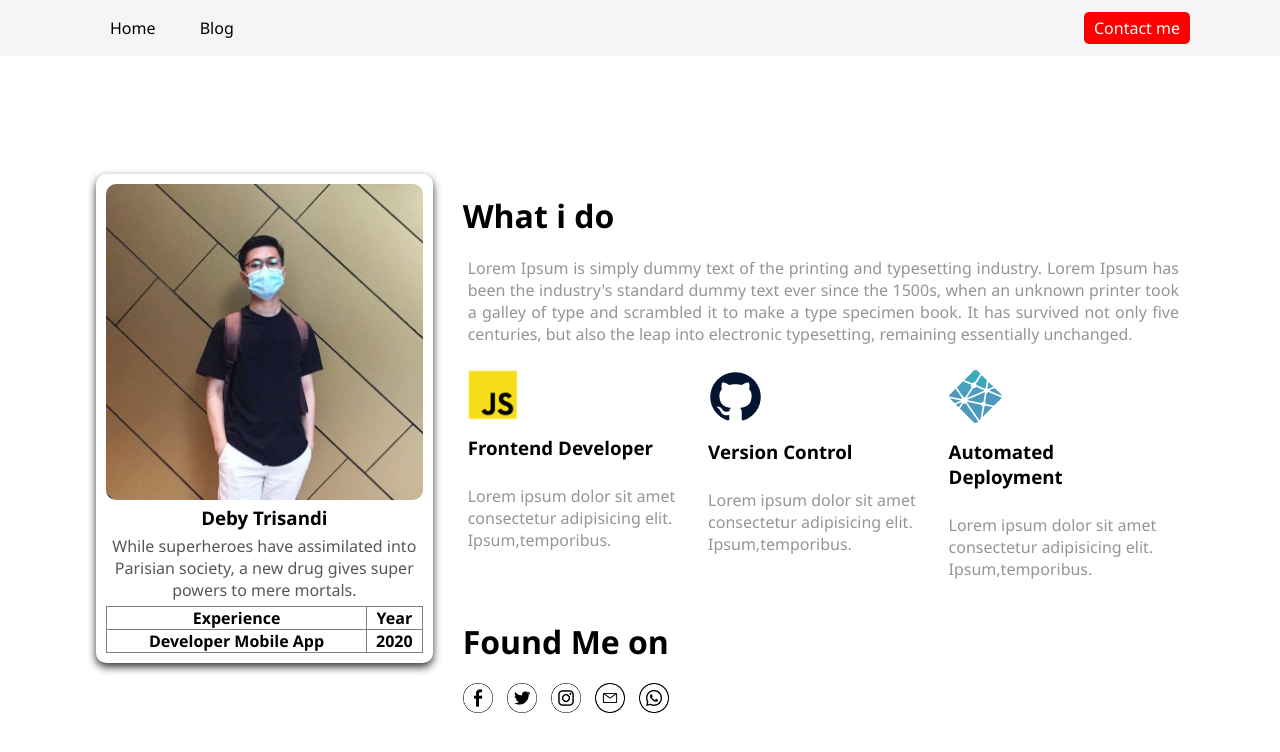
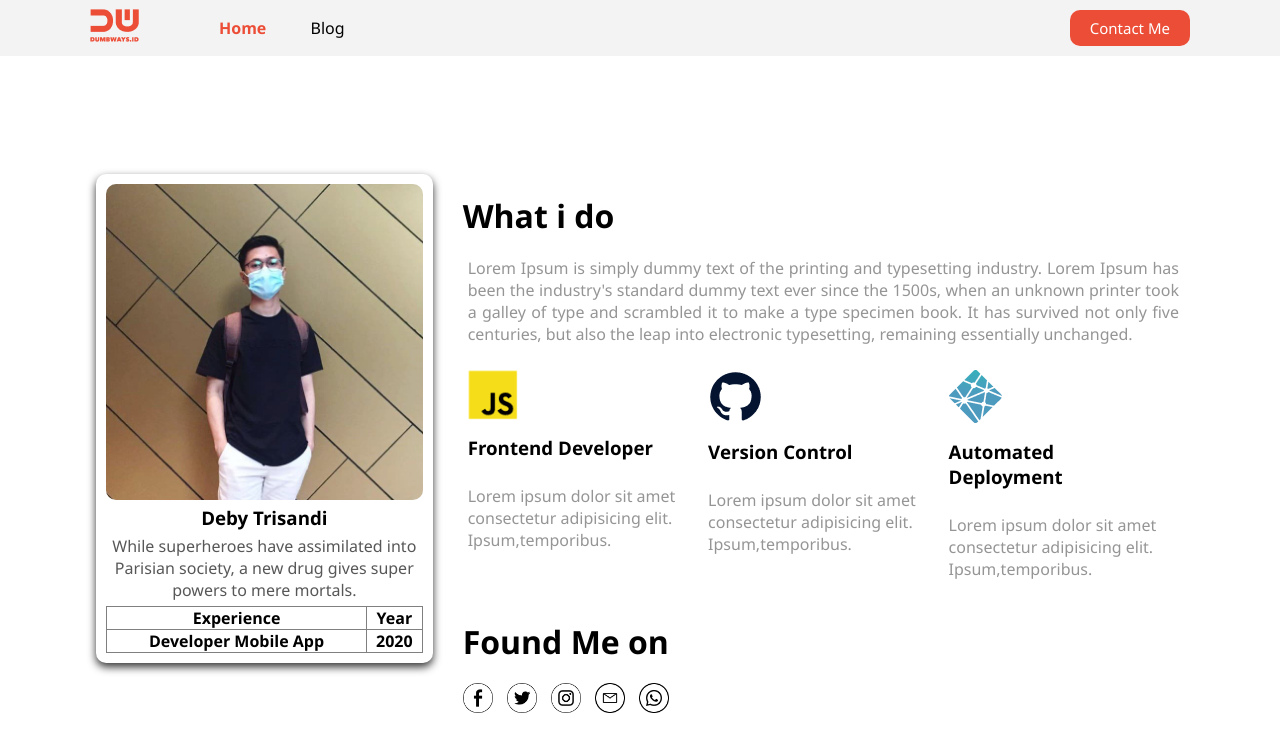
Before and after one commit to debbayy/personal-web, a plain HTML site: page index.html in a window 1280 px wide. Drawn offline with Linux system fonts and the light colour scheme.

Commit message:
version 1.1

```diff
--- a/index.html
+++ b/index.html
@@ -9,22 +9,25 @@
     <title>Home</title>
   </head>
   <body>
-    <nav>
-      <div class="left">
-        <img src="/DAY 3/assets/logo.png" alt="" />
+       <nav>
+      <div class="left-side">
+        <a href="index.html">
+          <img src="assets/logo.png" alt="logo" />
+        </a>
         <ul>
           <li>
-            <a href="index.html">Home</a>
+            <a href="index.html"class="home">Home</a>
           </li>
           <li>
-            <a href="blog.html">Blog</a>
+            <a href="blog.html" class="list-active">Blog</a>
           </li>
         </ul>
       </div>
-      <div class="right">
-        <a href="contact.html">Contact me</a>
+      <div class="right-side">
+        <a href="contact.html"> Contact Me </a>
       </div>
     </nav>
+
     <div class="container">
       <div class="selection">
         <div class="left">
--- a/style.css
+++ b/style.css
@@ -6,55 +6,56 @@
 /* body {
   margin: 0;
 } */
-
 nav {
   display: flex;
-  background-color: whitesmoke;
+  background: #f4f3f3;
   height: 7vh;
 }
 
-nav .left {
-  /*  background-color: aqua; */
-  flex: 50%;
-  padding: 10px;
-  padding-left: 90px;
+nav div {
   display: flex;
   align-items: center;
+  flex: 50%;
 }
 
-nav .left li {
-  display: inline;
+nav div.left-side {
+  padding-left: 90px;
 }
 
-nav .left ul li {
-  display: inline;
+nav div.right-side {
+  padding-right: 90px;
+  display: flex;
+  justify-content: flex-end;
 }
 
-nav .left ul li a {
-  display: inline;
-  text-decoration: none;
-  color: black;
-  margin: 20px;
+nav ul {
+  list-style-type: none;
+  margin-left: 40px;
 }
 
-nav .right {
-  /* background-color: red; */
+nav ul li {
   display: inline;
-  flex: 50%;
-  display: flex;
-  text-align: right;
-  padding: 10px;
-  padding-right: 90px;
-  justify-content: flex-end;
-  align-items: center;
+  margin-left: 40px;
 }
 
-nav .right a {
-  background-color: red;
+nav ul li a {
+  color: #000000;
   text-decoration: none;
-  color: white;
-  padding: 5px 10px;
-  border-radius: 5px;
+}
+
+nav ul li a.home {
+  color: #ec4d37;
+  font-weight: 700;
+}
+
+nav .right-side a {
+  font-size: 15px;
+  padding: 8px 20px;
+  background-color: #ec4d37;
+  border: none;
+  border-radius: 10px;
+  color: #fff;
+  text-decoration: none;
 }
 
 /* ================navbar=================== */
```
Also changed, not shown: blog.html (+3 -0 lines), blog.js (+59 -12 lines), contact.html (+11 -8 lines), assets/logo copy.png (deleted).
